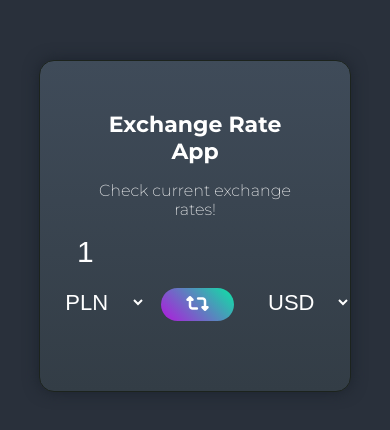
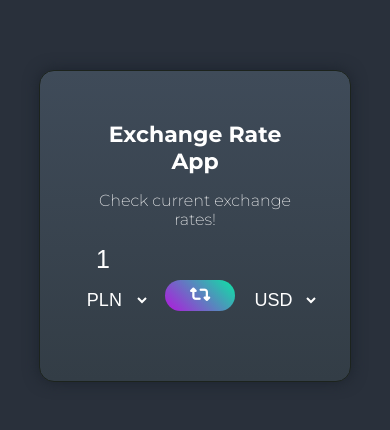
Before and after one commit to DamianMaciej/-currency-meter, a plain HTML site: page index.html in a window 390 px wide. Shown: the part 196-626 px from the top of the page. Drawn offline with Linux system fonts and the light colour scheme; no server answers.

Commit message:
Fix mobile responsiveness

```diff
--- a/style.css
+++ b/style.css
@@ -116,18 +116,18 @@ input[type=number] {
     }
 
     .app-body input {
-        font-size: 30px;
+        font-size: 25px;
     }
 
     .app-body select {
-        padding: 10px 20px;
-        font-size: 22px;
+        padding: 5px 10px;
+        font-size: 18px;
     }
 
     .swap {
-        margin: 5px 10px 5px 15px;
+        margin: 5px 5px 5px 15px;
         padding: 5px 25px;
-        font-size: 20px;
+        font-size: 18px;
         border-radius: 25px;
     }
 
```
